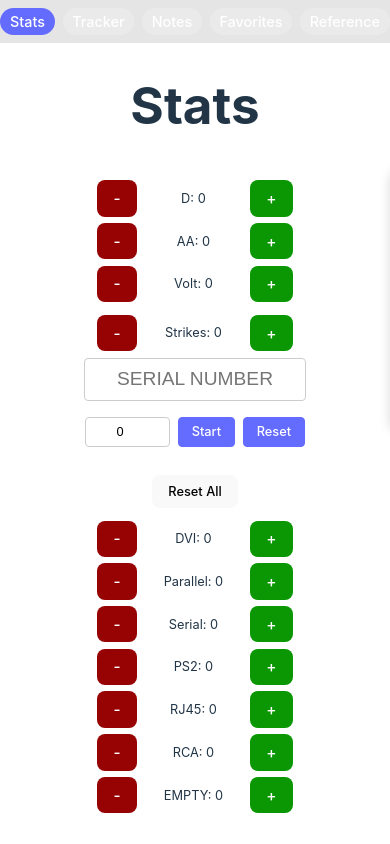
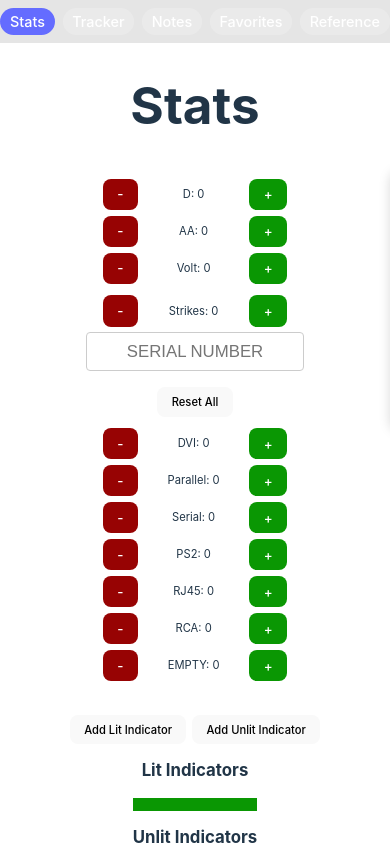
Before and after one commit to VoltaicGRiD/KTaNE_Tool, a Vue app: page / in a window 390 px wide. Built offline with nearby package versions, Linux system fonts and the light colour scheme.

Commit message:
Mobile fixes

```diff
--- a/src/components/MainScreen.vue
+++ b/src/components/MainScreen.vue
@@ -198,7 +198,7 @@ window.addEventListener('resize', () => {
             maxlength="6"
           />
 
-          <div class="row">
+          <!-- <div class="row">
             <input
               class="timer-input"
               type="number"
@@ -226,7 +226,7 @@ window.addEventListener('resize', () => {
             >
               Reset
             </button>
-          </div>
+          </div> -->
 
           <button
           class="reset-all"
--- a/src/style.css
+++ b/src/style.css
@@ -516,7 +516,7 @@ button:focus-visible {
   gap: 1em;
   flex-direction: row;
   flex-wrap: wrap;
-  font-size: 0.8em;
+  font-size: 0.7em;
   align-self: flex-start;
   justify-content: center;
   align-items: flex-start;
```
Also changed, not shown: 1 other file (tests, documents, lock files or other folders).
